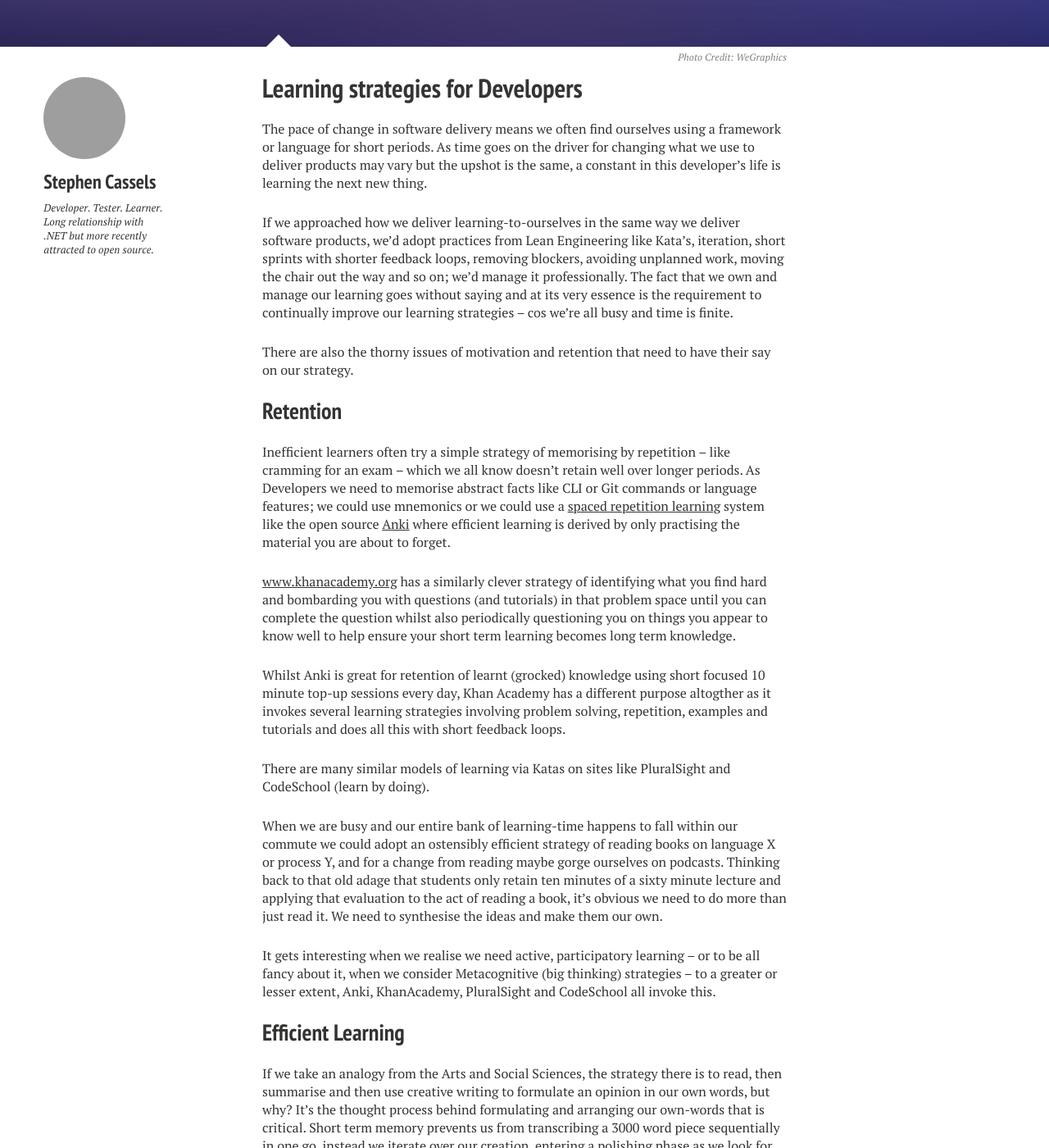
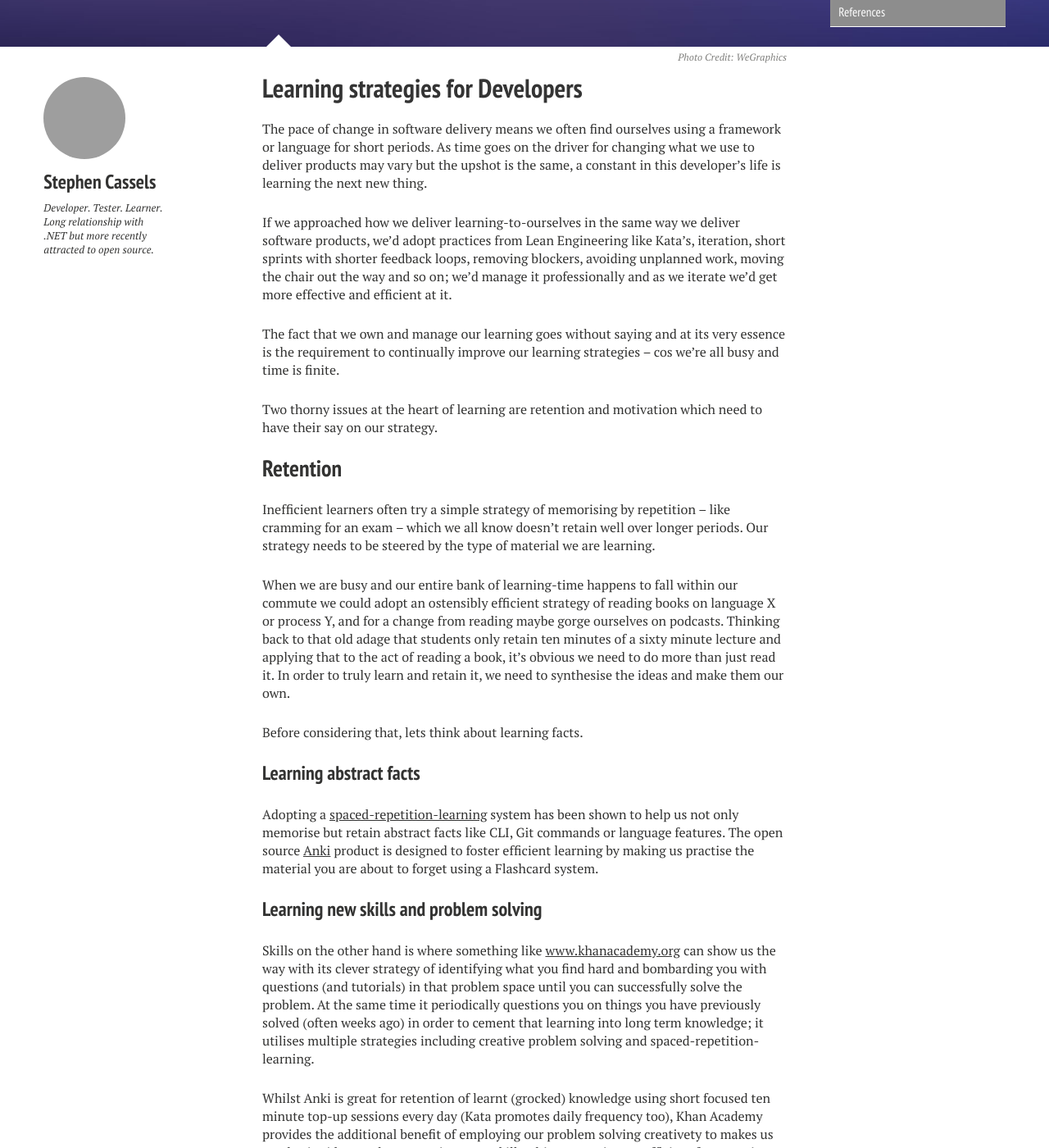
Before and after one commit to Steve-O-Cassels/steve-o-cassels.github.io, a Jekyll site: the page built from _posts/2016-02-02-learning-strategies-for-developers.md, in a window 1280 px wide and 1400 px high, scrolled down 364 px. Shown: the whole window at 82% size. Built offline with Jekyll 4.4.1, drawn with Linux system fonts in a browser that asks for light colours; nearby versions of some CDN libraries; comment, search, counter and statistics services are not loaded; some of the changed text lies outside the part shown; grey boxes are pictures that could not be loaded.

Commit message:
re-draft

```diff
--- a/_posts/2016-02-02-learning-strategies-for-developers.md
+++ b/_posts/2016-02-02-learning-strategies-for-developers.md
@@ -14,37 +14,57 @@
 
 The pace of change in software delivery means we often find ourselves using a framework or language for short periods.  As time goes on the driver for changing what we use to deliver products may vary but the upshot is the same, a constant in this developer’s life is learning the next new thing.
 
-If we approached how we deliver learning-to-ourselves in the same way we deliver software products, we’d adopt practices from Lean Engineering like Kata’s, iteration, short sprints with shorter feedback loops, removing blockers, avoiding unplanned work, moving the chair out the way and so on; we’d manage it professionally.  The fact that we own and manage our learning goes without saying and at its very essence is the requirement to continually improve our learning strategies – cos we’re all busy and time is finite.
+If we approached how we deliver learning-to-ourselves in the same way we deliver software products, we’d adopt practices from Lean Engineering like Kata’s, iteration, short sprints with shorter feedback loops, removing blockers, avoiding unplanned work, moving the chair out the way and so on; we’d manage it professionally and as we iterate we'd get more effective and efficient at it.
 
-There are also the thorny issues of motivation and retention that need to have their say on our strategy.
+The fact that we own and manage our learning goes without saying and at its very essence is the requirement to continually improve our learning strategies – cos we’re all busy and time is finite.
+
+Two thorny issues at the heart of learning are retention and motivation which need to have their say on our strategy.
 
 ## Retention
-Inefficient learners often try a simple strategy of memorising by repetition – like cramming for an exam – which we all know doesn’t retain well over longer periods.  As Developers we need to memorise abstract facts like CLI or Git commands or language features; we could use mnemonics or we could use a [spaced repetition learning](https://en.wikipedia.org/wiki/Spaced_repetition) system like the open source  [Anki](http://ankisrs.net/) where efficient learning is derived by only practising the material you are about to forget.
+Inefficient learners often try a simple strategy of memorising by repetition – like cramming for an exam – which we all know doesn’t retain well over longer periods. Our strategy needs to be steered by the type of material we are learning.
 
-[www.khanacademy.org](https://www.khanacademy.org/) has a similarly clever strategy of identifying what you find hard and bombarding you with questions (and tutorials) in that problem space until you can complete the question whilst also periodically questioning you on things you appear to know well to help ensure your short term learning becomes long term knowledge.
+When we are busy and our entire bank of learning-time happens to fall within our commute we could adopt an ostensibly efficient strategy of reading books on language X or process Y, and for a change from reading maybe gorge ourselves on podcasts.  Thinking back to that old adage that students only retain ten minutes of a sixty minute lecture and applying that to the act of reading a book, it’s obvious we need to do more than just read it.  In order to truly learn and retain it, we need to synthesise the ideas and make them our own.
 
-Whilst Anki is great for retention of learnt (grocked) knowledge using short focused 10 minute top-up sessions every day, Khan Academy has a different purpose altogther as it invokes several learning strategies involving problem solving, repetition, examples and tutorials and does all this with short feedback loops.
+Before considering that, lets think about learning facts.
+
+### Learning abstract facts
+Adopting a [spaced-repetition-learning](https://en.wikipedia.org/wiki/Spaced_repetition) system has been shown to help us not only memorise but retain abstract facts like CLI, Git commands or language features.  The open source [Anki](http://ankisrs.net/) product is designed to foster efficient learning by making us practise the material you are about to forget using a Flashcard system.
+
+### Learning new skills and problem solving
+Skills on the other hand is where something like [www.khanacademy.org](https://www.khanacademy.org/) can show us the way with its  clever strategy of identifying what you find hard and bombarding you with questions (and tutorials) in that problem space until you can successfully solve the problem.  At the same time it periodically questions you on things you have previously solved (often weeks ago) in order to cement that learning into long term knowledge; it utilises multiple strategies including creative problem solving and spaced-repetition-learning.
+
+Whilst Anki is great for retention of learnt (grocked) knowledge using short focused ten minute top-up sessions every day (Kata promotes daily frequency too), Khan Academy provides the additional benefit of employing our problem solving creativety to makes us synthesise ideas and concepts into new skills; this process is very efficient for retention.
 
 There are many similar models of learning via Katas on sites like PluralSight and CodeSchool (learn by doing).
 
-When we are busy and our entire bank of learning-time happens to fall within our commute we could adopt an ostensibly efficient strategy of reading books on language X or process Y, and for a change from reading maybe gorge ourselves on podcasts.  Thinking back to that old adage that students only retain ten minutes of a sixty minute lecture and applying that evaluation to the act of reading a book, it’s obvious we need to do more than just read it.  We need to synthesise the ideas and make them our own.
+The key is active participatory learning – or to be all fancy about it,  Metacognition as espoused by [John Flavell](https://en.wikipedia.org/wiki/John_H._Flavell). To a greater or lesser extent,  Anki, KhanAcademy, PluralSight and CodeSchool all invoke this.
 
-It gets interesting when we realise we need active, participatory learning – or to be all fancy about it, when we consider Metacognitive (big thinking) strategies – to a greater or lesser extent,  Anki, KhanAcademy, PluralSight and CodeSchool all invoke this.
+### The impact of creativety on learning
+What is critical about creativity is the search for meaning and this is not a clear cut linear process but one which requires constant revision of one's thoughts and decisions of what is relevant in a search for meaning.
 
-## Efficient Learning
-If we take an analogy from the Arts and Social Sciences, the strategy there is to read, then summarise and then use creative writing to formulate an opinion in our own words, but why?  It’s the thought process behind formulating and arranging our own-words that is critical.  Short term memory prevents us from transcribing a 3000 word piece sequentially in one go,  instead we iterate over our creation, entering a polishing phase as we look for meaning by re-arrange paragraphs, re-wording ( sounds like refactoring) and this iteration mirrors efficient learning.
+If we take an analogy from the Arts and Social Sciences, the strategy there is to read, then summarise and then use creative writing to formulate an opinion in our own words, but why creative writing?  It’s the thought process behind formulating and arranging our own-words that is critical.  Short term memory prevents us from transcribing a 3000 word piece sequentially in one go,  instead we iterate whilst we struggle to formulate what is in our head into a cogent whole.  This polishing phase of composition - where we look for meaning by adding and re-arranging paragraphs, re-wording and so on - mirrors efficient learning.
 
+## Effective learning
 Efficient learning then, is a combination of creative thinking, bolstered by repetition and backed up by spaced repetition of things you have already learnt to transfer them or maintain them in long term memory.
 
-### My experience and motivation
-Of course there is no right answer - only to keep trying new things..
+
+## Motivation
+From my experience there is no right way to motivate myself  - only to keep trying new things...my learning needs to be fun and productive.
 
 I’ve tried Kata’s on varying sites to learn a new language (only to promptly
-forget what I learnt), indeed I admit I’ve crammed for Microsoft Exams (yip the knowledge went the same way as the Katas) but what I enjoy and retain the most is borne from both blogging and building a product in a side project - thank you Git!
+forget what I learnt), indeed I admit I’ve crammed for Microsoft Exams (yip the knowledge went the same way as the Katas) but what I enjoy and retain the most is borne from building working software and blogging about it - thank you Git!
 
-It’s truly creative so I am more engaged and has orthogonal benefits like
+It’s truly creative so I am more engaged and it has orthogonal benefits like
 
-*	Delivering something instead of just the solution to a kata
+*	Delivering something tangible instead of just the solution to a Kata
 *	Satisfaction from sharing and getting feedback from the developer community
+* Its something I can augment as I add new skills
 
 Blogging about the side project helps – even if you have a readership of one you’ll learn because you become your own critic and just like [rubber duck debugging](https://en.wikipedia.org/wiki/Rubber_duck_debugging) it invokes the benefits of creative writing as you pursue the expression of the ideas in your head.
+
+For lots of folks it appears Katas are the way forward and I think the advanced nature of Katas aimed at specific language features is a great idea.
+
+## References
+
+* Effective Learning skills - http://www.asa3.org/ASA/education/learn/203.htm
+* Teaching Writing for Learning: Roger A, 1985, Scottish Council for Research in Education
```
Also changed, not shown: other parts of _posts/2016-02-02-learning-strategies-for-developers.md (+1 -1 lines).
